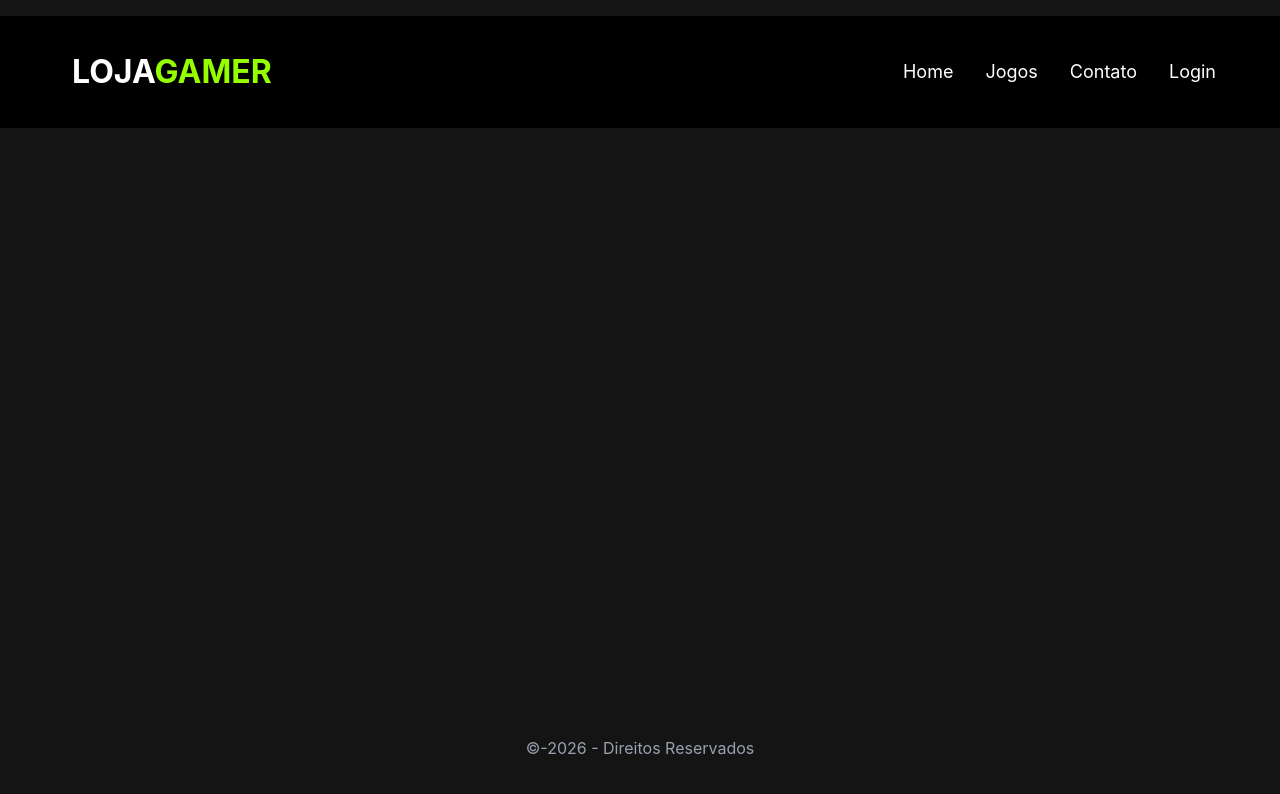
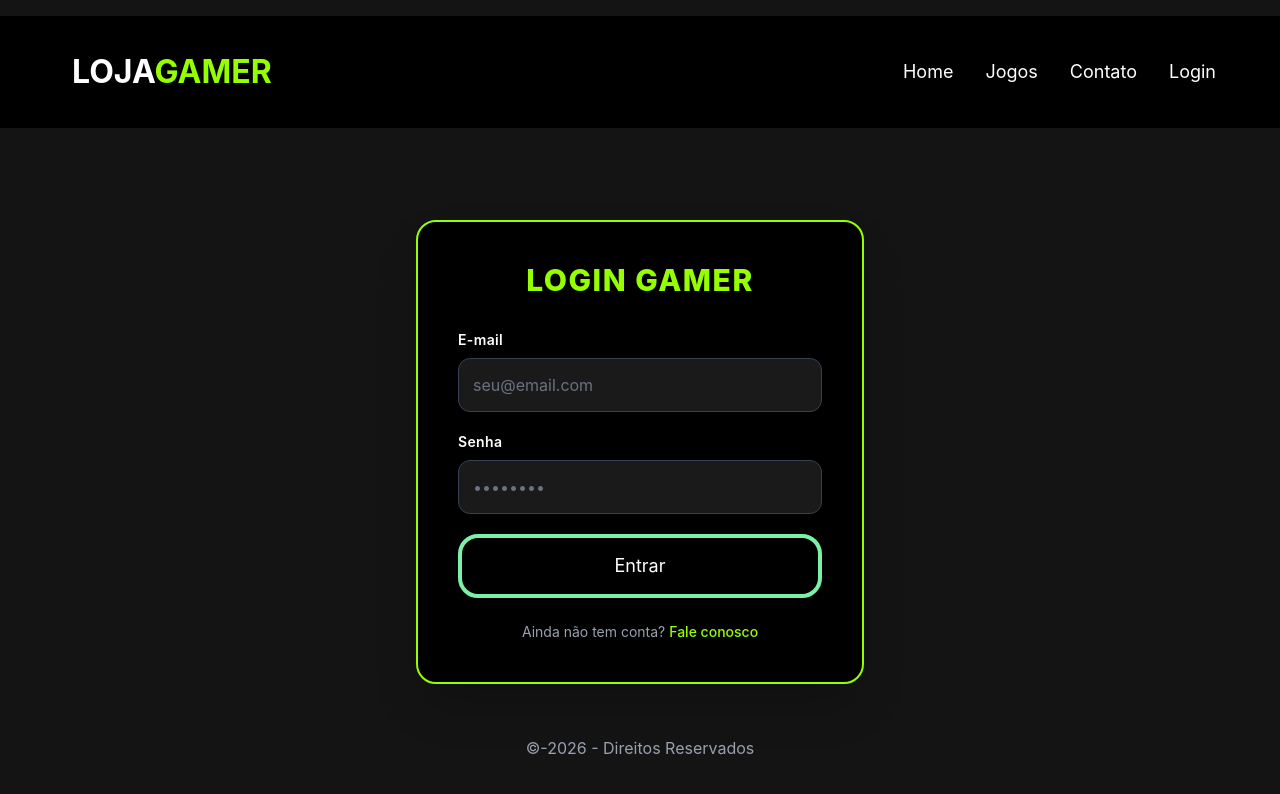
Before and after one commit to arthfns/lojagamer, a React (Vite) app: page /login in a window 1280 px wide. Shown: the top 794 px of the page. Built offline with nearby package versions, Linux system fonts and the light colour scheme.

Commit message:
feat: Codificando e Estilizando Contatos, Jogos e Login

```diff
--- a/src/pages/Contato.jsx
+++ b/src/pages/Contato.jsx
@@ -2,9 +2,29 @@
 
 const Contato = () => {
   return (
-    <>
+      <main className="grow flex items-center justify-center px-4">
+      <div className="bg-black p-8 sm:p-10 rounded-[20px] w-full max-w-md shadow-2xl border-2 border-[#95ff00]">
 
-    </>
+        <h2 className="text-2xl sm:text-3xl font-extrabold text-[#95ff00] text-center mb-6 uppercase tracking-wider">
+          Fale Conosco
+        </h2>
+
+        <p className="text-gray-300 text-center mb-6">
+          Entre em contato conosco através do e-mail:
+        </p>
+
+        <a
+          href="mailto:suporte@lojagamer.com"
+          className="block text-center text-[#95ff00] font-semibold hover:underline transition-all"
+        >a
+          suporte@lojagamer.com
+        </a>
+
+      </div>
+    </main>
+
+
+
   )
 }
 
--- a/src/pages/Jogos.jsx
+++ b/src/pages/Jogos.jsx
@@ -2,9 +2,11 @@
 
 const Jogos = () => {
   return (
-    <>
+    <main className="px-[5%] my-8 grow">
+      <h2 className="text-3xl font-bold mb-4 text-[#95ff00]">Catálogo de Jogos</h2>
+      <p className="text-gray-300">Aqui você encontrará todos os jogos disponíveis na nossa loja gamer.</p>
+    </main>
 
-    </>
   )
 }
 
--- a/src/pages/Login.jsx
+++ b/src/pages/Login.jsx
@@ -1,9 +1,71 @@
+import { useState } from "react"
+import { useNavigate, Link } from "react-router-dom"
 
 const Login = () => {
+
+  //Hook- useState- manipula o estado da váriavel
+  const [email, setEmail] = useState("");
+  const [senha, setSenha] = useState("");
+  //Hook- useNavigate- Navega entre os componentes
+  const navigate = useNavigate();
+
+  //função de login
+  const Login = (e) => {
+    //Previne que a página regarregue
+    e.preventDefault();
+    alert(`Bem-Vindo(a),${email}`);
+    //Direciona para página Home
+    navigate("/");
+  }
+
   return (
-    <>
+    <main className="grow flex items-center justify-center px-4 mt-20 login" >
+      <div className="bg-black p-8 sm:p-10 rounded-[20px] w-full max-w-md shadow-2xl border-2 border-[#95ff00]">
 
-    </>
+        {/* Título com o mesmo estilo neon do site */}
+        <h2 className="text-2xl sm:text-3xl font-extrabold text-[#95ff00] text-center mb-8 uppercase tracking-wider">
+          Login Gamer
+        </h2>
+
+        <form onSubmit={Login} className="flex flex-col gap-5">
+          <div>
+            <label className="block text-white mb-2 text-sm font-semibold tracking-wide">E-mail</label>
+            <input
+              type="email"
+              required
+              value={email}
+              onChange={(e) => setEmail(e.target.value)}
+              placeholder="seu@email.com"
+              className="w-full p-3.5 rounded-xl bg-[#1a1a1a] text-white border border-gray-700 focus:border-[#95ff00] focus:ring-1 focus:ring-[#95ff00] outline-none transition-all placeholder:text-gray-500"
+            />
+          </div>
+
+          <div>
+            <label className="block text-white mb-2 text-sm font-semibold tracking-wide">Senha</label>
+            <input
+              type="password"
+              required
+              value={senha}
+              onChange={(e) => setSenha(e.target.value)}
+              placeholder="••••••••"
+              className="w-full p-3.5 rounded-xl bg-[#1a1a1a] text-white border border-gray-700 focus:border-[#95ff00] focus:ring-1 focus:ring-[#95ff00] outline-none transition-all placeholder:text-gray-500"
+            />
+          </div>
+
+          {/* Botão com o mesmo gradiente e efeito dos cards */}
+          <button
+            type="submit"
+            className=" border-4 border-green-300 t-2 w-full py-3.5 rounded-[20px] text-white text-lg transition-all duration-300 hover:opacity-90 hover:scale-105 hover:text-white cursor-pointer shadow-lg"
+          >
+            Entrar
+          </button>
+        </form>
+
+        <p className="text-center text-gray-400 mt-6 text-sm">
+          Ainda não tem conta? <Link to="/contato" className="text-[#95ff00] hover:underline font-medium">Fale conosco</Link>
+        </p>
+      </div>
+    </main>
   )
 }
 
```
